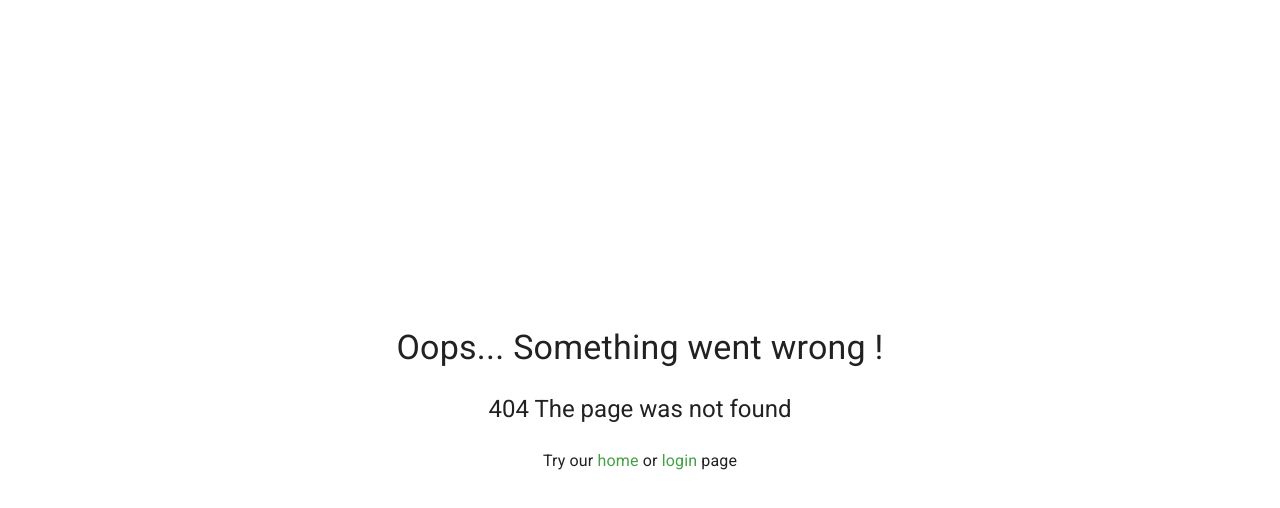
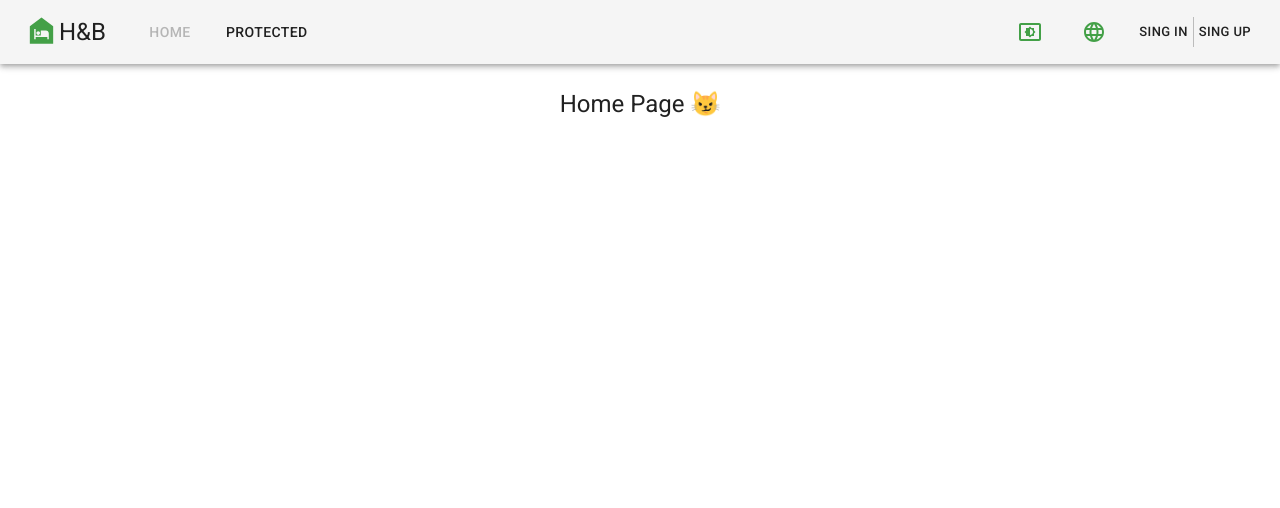
Before and after one commit to Danofu/hotel-reservation-fe, a React (Create React App) app: page /home in a window 1280 px wide. Before the commit this address had no page. Shown: the top 508 px of the page. Built offline with nearby package versions, Linux system fonts and the light colour scheme.

Commit message:
Navigate to home pathname
* navigate user from "/" to "/home" path name
* rename "IndexPage" to "HomePage"
* rename related translation keys
* rename related lazy component

```diff
--- a/src/app-globals.ts
+++ b/src/app-globals.ts
@@ -17,7 +17,7 @@ export const LOGO_TEXT_SHORT = 'H&B';
  * The URL path name to the home "page".
  * @category URLs
  */
-export const PATHNAME_HOME = '/';
+export const PATHNAME_HOME = '/home';
 /**
  * The URL path name to the login "page".
  * @category URLs
--- /dev/null
+++ b/src/routes/HomePage/constants.ts
@@ -0,0 +1 @@
+export const TPATH = 'pages.home';
--- a/src/routes/IndexPage/index.tsx
+++ b/src/routes/HomePage/index.tsx
@@ -4,9 +4,9 @@ import { Helmet } from 'react-helmet';
 import { useTranslation } from 'react-i18next';
 
 import { LOGO_TEXT_LONG } from 'app-globals';
-import { TPATH } from 'routes/IndexPage/constants';
+import { TPATH } from 'routes/HomePage/constants';
 
-const IndexPage = () => {
+const HomePage = () => {
   const { t } = useTranslation();
 
   return (
@@ -21,4 +21,4 @@ const IndexPage = () => {
   );
 };
 
-export default IndexPage;
+export default HomePage;
--- a/src/routes/IndexPage/constants.ts
+++ /dev/null
@@ -1 +0,0 @@
-export const TPATH = 'pages.index';
--- a/src/routes/constants.ts
+++ b/src/routes/constants.ts
@@ -2,6 +2,6 @@ import { lazy } from 'react';
 
 export const LazyAppLayout = lazy(() => import('components/AppLayout'));
 export const LazyErrorPage = lazy(() => import('routes/ErrorPage'));
-export const LazyIndexPage = lazy(() => import('routes/IndexPage'));
+export const LazyHomePage = lazy(() => import('routes/HomePage'));
 export const LazyLoginPage = lazy(() => import('routes/LoginPage'));
 export const LazyProtectedPage = lazy(() => import('routes/ProtectedPage'));
--- a/src/routes/router.tsx
+++ b/src/routes/router.tsx
@@ -1,16 +1,16 @@
 import React from 'react';
-import { createBrowserRouter } from 'react-router-dom';
+import { createBrowserRouter, Navigate } from 'react-router-dom';
 
 import LoadingBackdrop from 'components/LoadingBackdrop';
 import ProtectedRoutes from 'components/utils/ProtectedRoutes';
 import Suspense from 'components/utils/Suspense';
-import { LazyAppLayout, LazyErrorPage, LazyIndexPage, LazyLoginPage, LazyProtectedPage } from 'routes/constants';
+import { LazyAppLayout, LazyErrorPage, LazyHomePage, LazyLoginPage, LazyProtectedPage } from 'routes/constants';
 import { PATHNAME_HOME, PATHNAME_LOGIN, PATHNAME_PROTECTED } from 'app-globals';
 
-// TODO: navigate from "/" to "/home"
 export default createBrowserRouter([
   {
     children: [
+      { element: <Suspense Component={LazyHomePage} fallback={<LoadingBackdrop />} />, path: PATHNAME_HOME },
       {
         children: [
           {
@@ -18,20 +18,15 @@ export default createBrowserRouter([
             path: PATHNAME_PROTECTED,
           },
         ],
-        element: <Suspense Component={LazyAppLayout} fallback={<LoadingBackdrop />} />,
+        element: <ProtectedRoutes />,
       },
     ],
-    element: <ProtectedRoutes />,
-    errorElement: <Suspense Component={LazyErrorPage} fallback={<LoadingBackdrop />} />,
-    path: PATHNAME_HOME,
+    element: <Suspense Component={LazyAppLayout} fallback={<LoadingBackdrop />} />,
   },
   {
-    children: [{ element: <Suspense Component={LazyIndexPage} fallback={<LoadingBackdrop />} />, index: true }],
-    element: <Suspense Component={LazyAppLayout} fallback={<LoadingBackdrop />} />,
-    path: PATHNAME_HOME,
+    element: <Navigate replace to={PATHNAME_HOME} />,
+    errorElement: <Suspense Component={LazyErrorPage} fallback={<LoadingBackdrop />} />,
+    path: '/',
   },
-  {
-    element: <Suspense Component={LazyLoginPage} fallback={<LoadingBackdrop />} />,
-    path: PATHNAME_LOGIN,
-  },
+  { element: <Suspense Component={LazyLoginPage} fallback={<LoadingBackdrop />} />, path: PATHNAME_LOGIN },
 ]);
--- a/src/translations/en.json
+++ b/src/translations/en.json
@@ -55,7 +55,7 @@
         "unspecific": "Error - {{textLogo}}"
       }
     },
-    "index": {
+    "home": {
       "heading": "Home Page \uD83D\uDE3C",
       "title": "Home - {{textLogo}}"
     },
--- a/src/translations/pl.json
+++ b/src/translations/pl.json
@@ -55,7 +55,7 @@
         "unspecific": "Błąd - {{textLogo}}"
       }
     },
-    "index": {
+    "home": {
       "heading": "Strona Główna \uD83D\uDE3C",
       "title": "Główna - {{textLogo}}"
     },
--- a/src/translations/uk.json
+++ b/src/translations/uk.json
@@ -55,7 +55,7 @@
         "unspecific": "Помилка - {{textLogo}}"
       }
     },
-    "index": {
+    "home": {
       "heading": "Головна Сторінка \uD83D\uDE3C",
       "title": "Головна - {{textLogo}}"
     },
```
